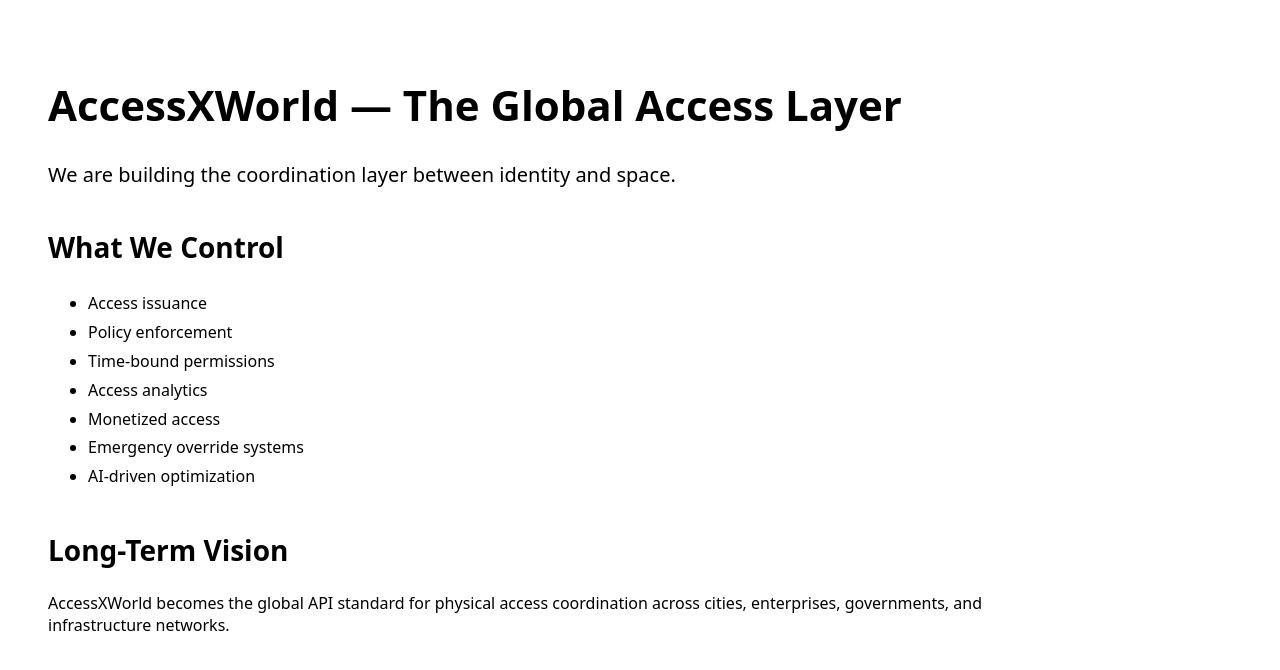
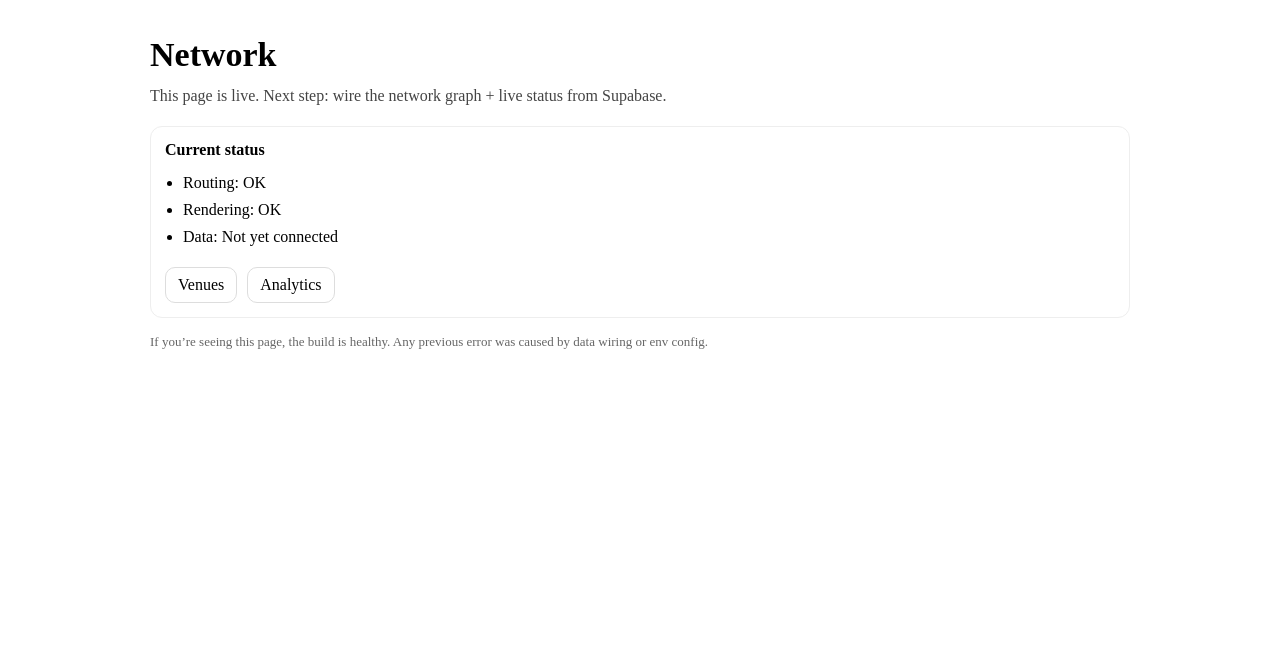
Before and after one commit to M4G3LL4N0/access-layer, a Next.js app: page /network in a window 1280 px wide. Shown: the top 670 px of the page. Built offline with nearby package versions, Linux system fonts and the light colour scheme.

Commit message:
fix: stabilize network page (no runtime deps)

```diff
--- a/src/app/network/page.tsx
+++ b/src/app/network/page.tsx
@@ -2,37 +2,62 @@ export const dynamic = "force-dynamic";
 
 export default function NetworkPage() {
   return (
-    <main style={{ padding: 40, fontFamily: "system-ui", maxWidth: 1000 }}>
-      <h1 style={{ fontSize: 42, fontWeight: 900 }}>
-        AccessXWorld — The Global Access Layer
-      </h1>
-
-      <p style={{ marginTop: 20, fontSize: 20 }}>
-        We are building the coordination layer between identity and space.
+    <main style={{ maxWidth: 980, margin: "0 auto", padding: "28px 16px" }}>
+      <h1 style={{ fontSize: 34, margin: 0 }}>Network</h1>
+      <p style={{ marginTop: 10, color: "#444", lineHeight: 1.5 }}>
+        This page is live. Next step: wire the network graph + live status from Supabase.
       </p>
 
-      <h2 style={{ marginTop: 40, fontSize: 28, fontWeight: 800 }}>
-        What We Control
-      </h2>
+      <div
+        style={{
+          marginTop: 18,
+          border: "1px solid #eee",
+          borderRadius: 12,
+          padding: 14,
+          background: "white",
+        }}
+      >
+        <h2 style={{ margin: 0, fontSize: 16 }}>Current status</h2>
+        <ul style={{ marginTop: 10, paddingLeft: 18, lineHeight: 1.7 }}>
+          <li>Routing: OK</li>
+          <li>Rendering: OK</li>
+          <li>Data: Not yet connected</li>
+        </ul>
 
-      <ul style={{ marginTop: 20, lineHeight: 1.8 }}>
-        <li>Access issuance</li>
-        <li>Policy enforcement</li>
-        <li>Time-bound permissions</li>
-        <li>Access analytics</li>
-        <li>Monetized access</li>
-        <li>Emergency override systems</li>
-        <li>AI-driven optimization</li>
-      </ul>
+        <div style={{ marginTop: 12, display: "flex", gap: 10, flexWrap: "wrap" }}>
+          <a
+            href="/venues"
+            style={{
+              display: "inline-block",
+              padding: "8px 12px",
+              border: "1px solid #ddd",
+              borderRadius: 10,
+              textDecoration: "none",
+              color: "black",
+              background: "white",
+            }}
+          >
+            Venues
+          </a>
+          <a
+            href="/analytics"
+            style={{
+              display: "inline-block",
+              padding: "8px 12px",
+              border: "1px solid #ddd",
+              borderRadius: 10,
+              textDecoration: "none",
+              color: "black",
+              background: "white",
+            }}
+          >
+            Analytics
+          </a>
+        </div>
+      </div>
 
-      <h2 style={{ marginTop: 40, fontSize: 28, fontWeight: 800 }}>
-        Long-Term Vision
-      </h2>
-
-      <p style={{ marginTop: 20 }}>
-        AccessXWorld becomes the global API standard for physical access
-        coordination across cities, enterprises, governments, and
-        infrastructure networks.
+      <p style={{ marginTop: 16, fontSize: 13, color: "#666" }}>
+        If you’re seeing this page, the build is healthy. Any previous error was caused by data wiring or env config.
       </p>
     </main>
   );
```
